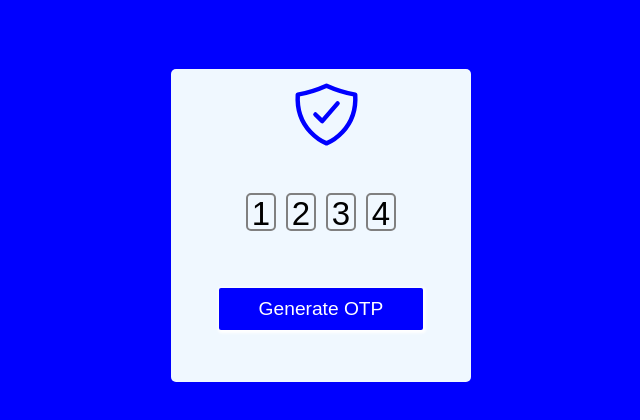
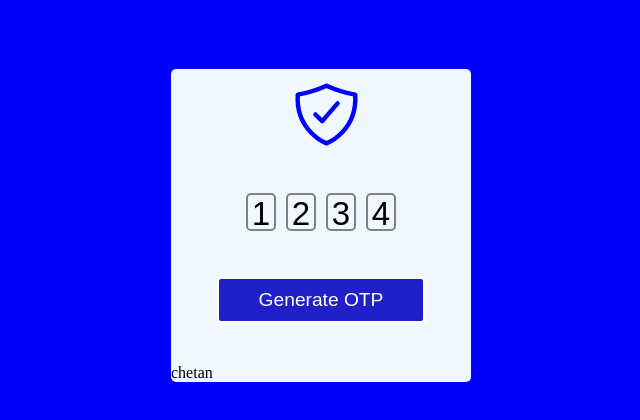
Before and after one commit to ChetanRebari/OTP_Generator, a plain HTML site: page OTP_generator/index.html in a window 1280 px wide. Shown: the whole page, without its empty margins (319-959 px from the left). Drawn offline with nearby package versions, Linux system fonts and the light colour scheme.

Commit message:
this pragraph is add chetan

```diff
--- a/OTP_generator/index.html
+++ b/OTP_generator/index.html
@@ -22,6 +22,7 @@
         </div>
 
         <button>Generate OTP</button>
+        <p>chetan</p>
     </div>
 
     <script type="module" src="https://unpkg.com/ionicons@7.1.0/dist/ionicons/ionicons.esm.js"></script>
--- a/OTP_generator/style.css
+++ b/OTP_generator/style.css
@@ -61,7 +61,7 @@ button{
     border: none;
     box-shadow: 1px 1px 3px 2px;
     border-radius: 2px;
-    background-color: blue;
+    background-color: rgb(32, 32, 201);
     color: white;
     cursor: pointer;
 }
```
